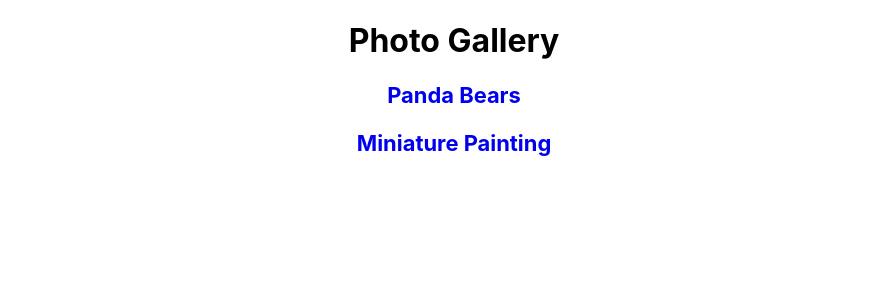
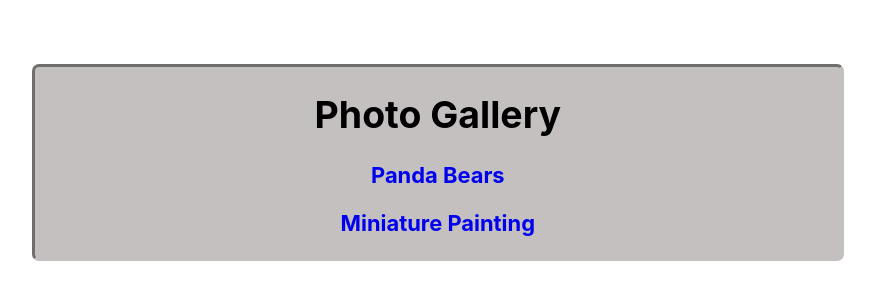
Before and after one commit to StPeteFrank/photo-gallery, a React (Create React App) app: page / in a window 1280 px wide. Shown: the top 300 px of the page, without its empty margins (186-1061 px from the left). Built offline with nearby package versions, Linux system fonts and the light colour scheme.

Commit message:
CSS borders and color basic.

```diff
--- a/src/App.js
+++ b/src/App.js
@@ -13,7 +13,6 @@ class App extends Component {
     return (
       <Router>
         <div>
-          <h1>Photo Gallery</h1>
           <Route exact path="/" component={CategoryList} />
           <Route exact path="/:category" component={PhotoList} />
           <Route path="/:category/:index" component={PhotoDetail} />
--- a/src/CategoryList.js
+++ b/src/CategoryList.js
@@ -6,7 +6,8 @@ import samples from './samples.json'
 class CategoryList extends Component {
   render() {
     return (
-      <h3>
+      <h3 class="categoryList">
+        <h1>Photo Gallery</h1>
         {Object.keys(samples).map(category => {
           return (
             <h3 key={category}>
--- a/src/index.css
+++ b/src/index.css
@@ -12,18 +12,33 @@ code {
   font-family: source-code-pro, Menlo, Monaco, Consolas, 'Courier New',
     monospace;
 }
+
 .photolist img {
   width: 45vw;
   margin: 1vw;
+  background-color: rgb(196, 192, 192);
+}
+.photlist {
+  background-color: rgb(196, 192, 192);
 }
 .photodetail img {
   width: 95vw;
+  background-color: rgb(196, 192, 192);
 }
 .photodetail {
   text-align: center;
   background-color: rgb(196, 192, 192);
   border-style: inset;
-  border-radius: 5px;
+  border-radius: 7px;
+}
+.categoryList {
+  text-align: center;
+  background-color: rgb(196, 192, 192);
+  border-style: inset;
+  border-color: rgb(196, 192, 192);
+  border-radius: 7px;
+  width: 63vw;
+  margin: 5vw 17vw 5vw 17vw;
 }
 a:link {
   text-decoration: none;
@@ -31,11 +46,11 @@ a:link {
 p {
   list-style: none;
   border-style: inset;
-  border-color: rgb(185, 179, 179);
-  border-radius: 5px;
-
+  border-color: rgb(196, 192, 192);
+  border-radius: 7px;
   width: 63vw;
   margin: 0 17vw 5vw 17vw;
+  background-color: rgb(196, 192, 192);
 }
 h1 {
   text-align: center;
```
Also changed, not shown: src/BambooBrisk.otf (added).
